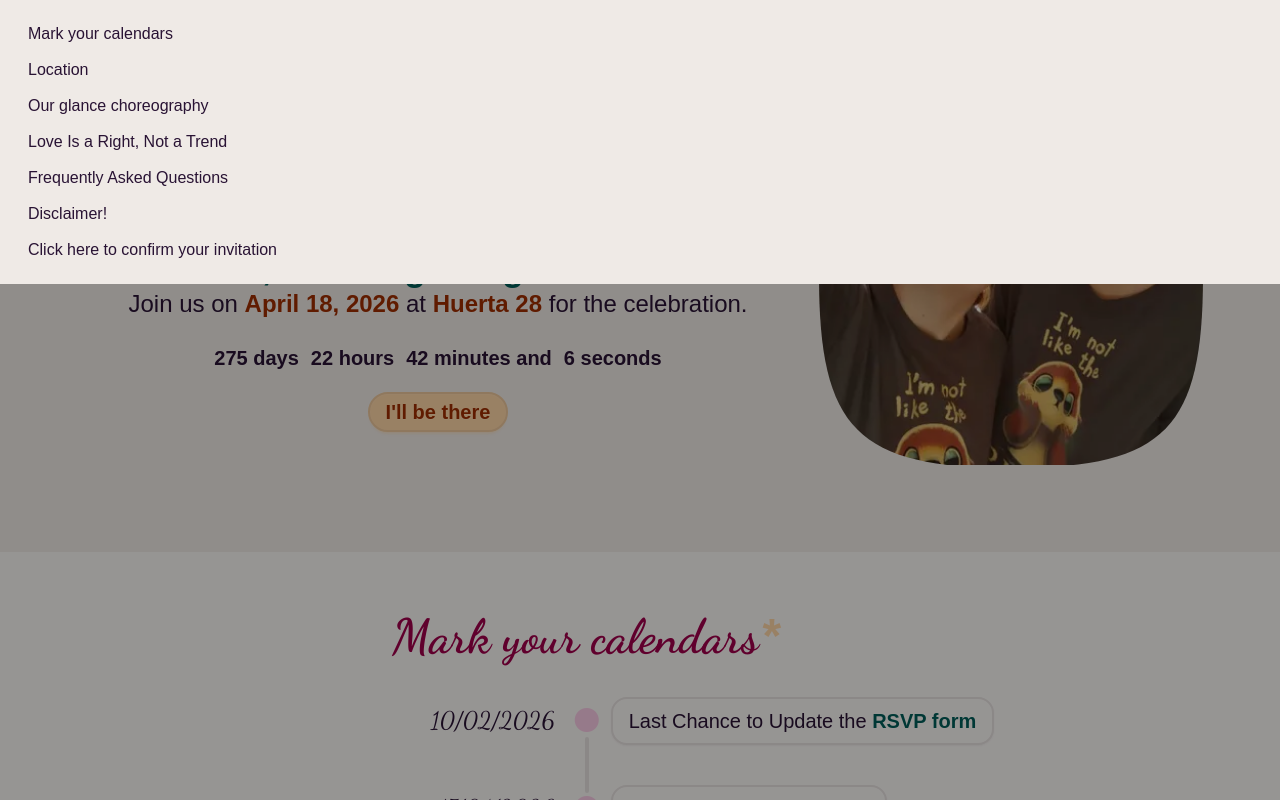
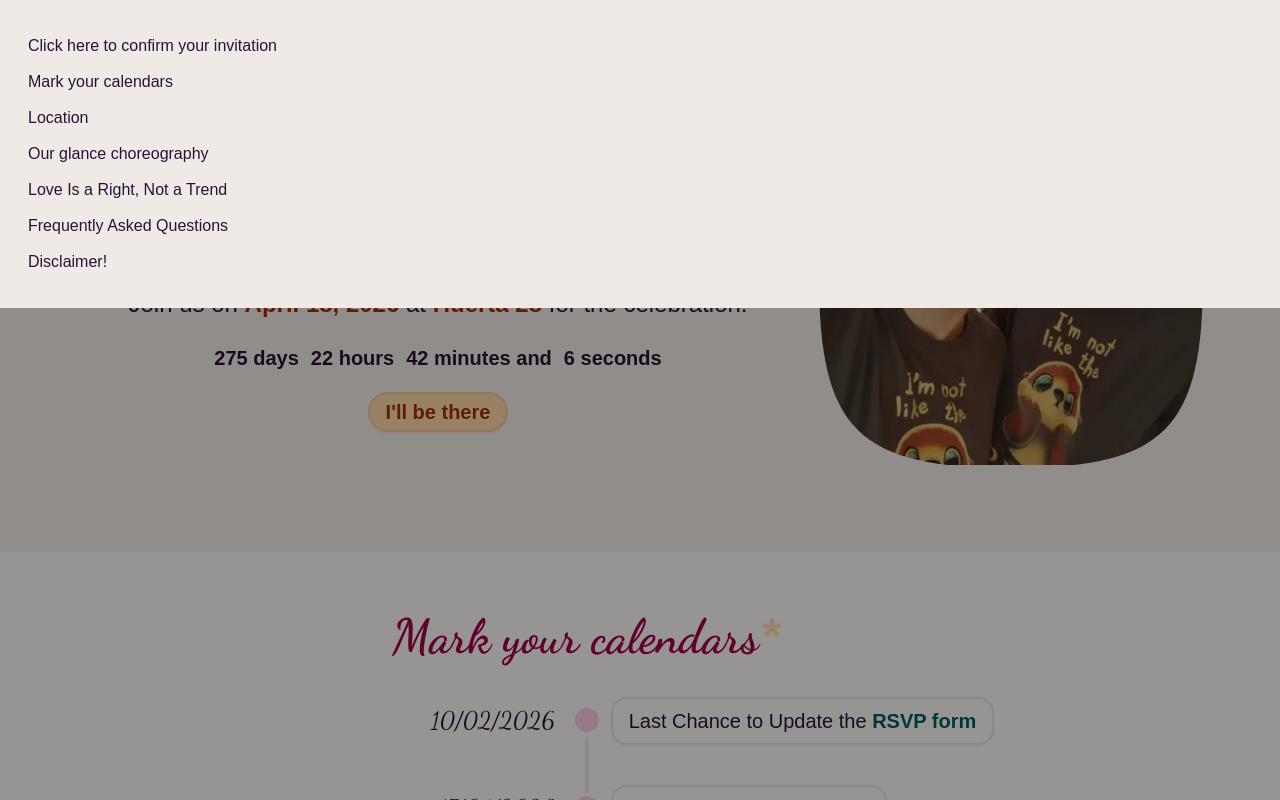
Before and after one commit to rucev/wedding, a Vue app: page / in a window 1280 px wide. Both pictures are taken after a click on the label 28 px from the left and 36 px from the top of the page. Shown: the top 800 px of the page. Built offline with nearby package versions, Linux system fonts and the light colour scheme; a web font is replaced by a local one.

Commit message:
fix navbar

```diff
--- a/src/App.vue
+++ b/src/App.vue
@@ -92,12 +92,12 @@ watch(locale, (newLocale) => {
       </div>
       <div class="drawer-side w-full">
         <label for="mobile-drawer" class="drawer-overlay"></label>
-        <ul class="menu p-4 w-full bg-base-200 text-base">
+        <ul class="menu px-4 w-full bg-base-200 text-base py-7">
+          <li>
+            <a target="_blank" rel="noopener" href="https://forms.gle/ZxMq53erEwtdcxYBA">{{ t.form }}</a>
+          </li>
           <li v-for="link in navLinks" :key="link.id">
             <a :href="link.id" @click="closeDrawer('mobile-drawer')">{{ link.name }}</a>
-          </li>
-          <li>
-            <a target="_blank" rel="noopener" href="https://forms.gle/ZxMq53erEwtdcxYBA">{{ t.form }}</a>
           </li>
         </ul>
       </div>
```
